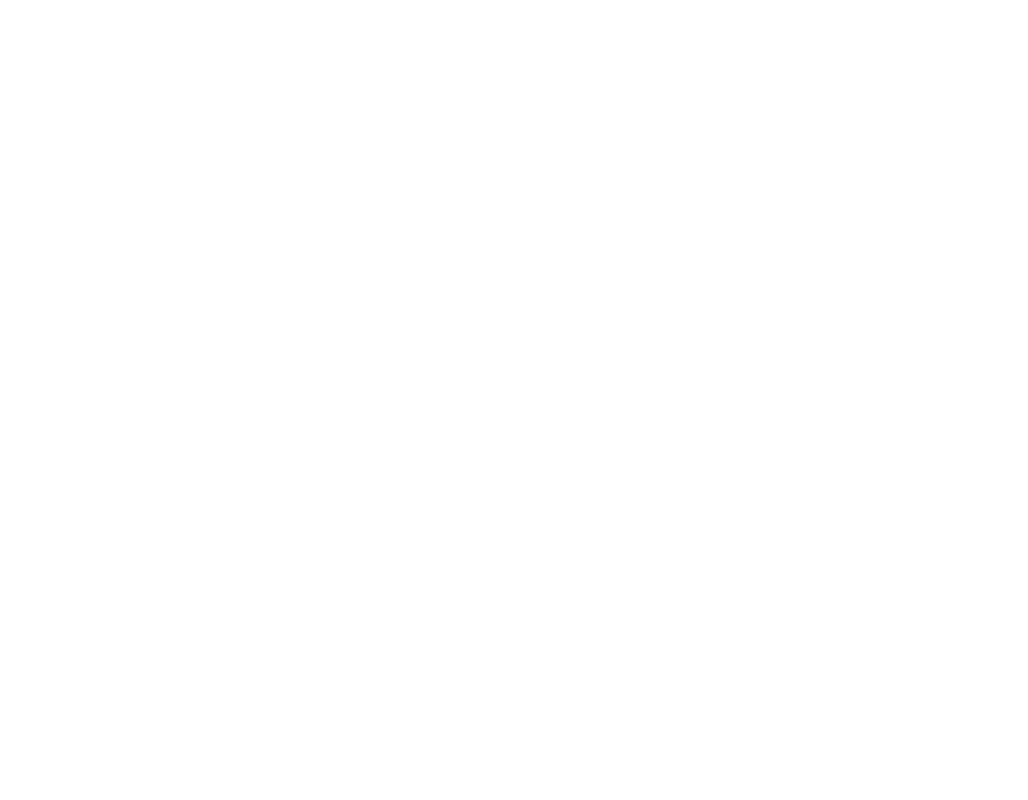
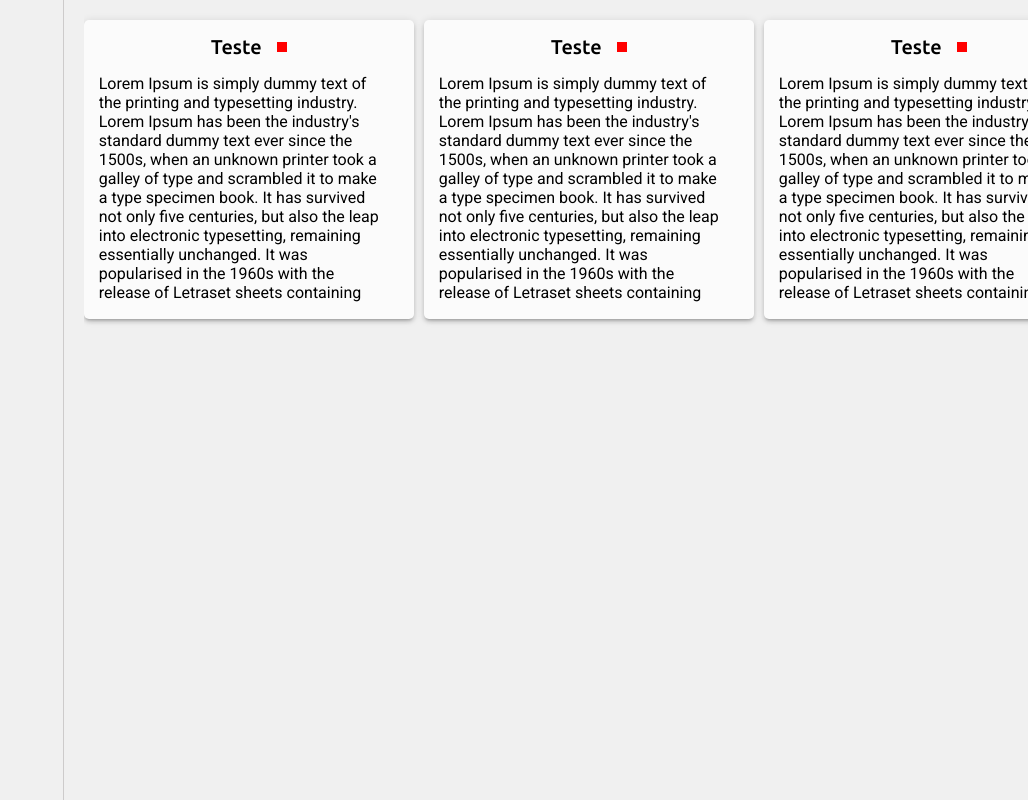
Before and after one commit to root-who/learn_notepad_list, a React (Create React App) app: page / in a window 1280 px wide. Shown: the whole page, without its empty margins (252-1280 px from the left). Built offline with nearby package versions, Linux system fonts and the light colour scheme.

Commit message:
feature: add card component and home page

```diff
--- a/public/index.html
+++ b/public/index.html
@@ -10,6 +10,9 @@
       content="Web site created using create-react-app"
     />
     <link rel="apple-touch-icon" href="%PUBLIC_URL%/logo192.png" />
+    <link rel="preconnect" href="https://fonts.googleapis.com">
+    <link rel="preconnect" href="https://fonts.gstatic.com" crossorigin>
+    <link href="https://fonts.googleapis.com/css2?family=Roboto:wght@100;300;400;500;700;900&family=Ubuntu:wght@300;400;500;700&display=swap" rel="stylesheet">
     <!--
       manifest.json provides metadata used when your web app is installed on a
       user's mobile device or desktop. See https://developers.google.com/web/fundamentals/web-app-manifest/
--- a/src/App.js
+++ b/src/App.js
@@ -1,8 +1,10 @@
 import React from "react";
+import Home from "./pages/Home/Home";
 
 function App() {
   return (
     <>
+      <Home/>
     </>
   );
 }
--- /dev/null
+++ b/src/components/Card/Card.jsx
@@ -0,0 +1,22 @@
+import React from "react";
+import "./style.css"
+
+const Card = ({data}) => {
+    return (
+        <>
+            <div className="cardContainer">
+                <header className="header">
+                    <h2 className="title">
+                        {data.title}
+                        <span style={{backgroundColor: data.segment.color}} className="segment"/>
+                    </h2>
+                </header>
+                <div className="contant_wrapper">
+                    <p className="content">{data.content}</p>
+                </div>
+            </div>
+        </>
+    );
+}
+
+export default Card;
--- /dev/null
+++ b/src/components/Card/style.css
@@ -0,0 +1,56 @@
+.cardContainer{
+    display: flex;
+    flex-direction: column;
+    box-shadow: 0px 3px 3px -2px rgba(0,0,0,0.2), 0px 3px 4px 0px rgba(0,0,0,0.14), 0px 1px 8px 0px rgba(0,0,0,0.12);
+    padding: 15px;
+    min-width: 300px;
+    align-items: center;
+    border-radius: 5px;
+    background-color: rgb(251, 251, 251);
+    height: fit-content;
+}
+
+.header{
+    display: flex;
+    margin-bottom: 15px;
+}
+
+.title{
+    font-size: 20px;
+    display: flex;
+    margin: 0 0;
+    align-items: center;
+    column-gap: 15px;
+    font-weight: 500;
+    font-family: 'Ubuntu', sans-serif;
+}
+
+.segment{
+    border: none;
+    width: 10px;
+    display: flex;
+    background-color: red;
+    height: 10px;
+}
+
+.contant_wrapper{
+    overflow:auto;
+    padding-right: 15px;
+    height: 230px;
+}
+
+.contant_wrapper::-webkit-scrollbar {
+    width: 5px;
+    background-color: rgb(223, 223, 223);
+    border-radius: 5px;
+}
+
+.contant_wrapper::-webkit-scrollbar-thumb {
+    background: #969696;
+    border-radius: 5px;
+}
+
+.content{
+    font-family: 'Roboto', sans-serif;
+    margin: 0 0;
+}
--- /dev/null
+++ b/src/index.css
@@ -0,0 +1,4 @@
+body{
+    background-color: rgb(240, 240, 240);
+    margin: 0 0;
+}
--- a/src/index.js
+++ b/src/index.js
@@ -1,5 +1,6 @@
 import React from 'react';
 import ReactDOM from 'react-dom/client';
+import './index.css'
 import App from './App';
 
 const root = ReactDOM.createRoot(document.getElementById('root'));
--- /dev/null
+++ b/src/pages/Home/Home.jsx
@@ -0,0 +1,34 @@
+import React from "react";
+import Card from "../../components/Card/Card";
+import "./style.css"
+
+const Home = () => {
+    const data = {
+        title:"Teste",
+        content: "Lorem Ipsum is simply dummy text of the printing and typesetting industry. Lorem Ipsum has been the industry's standard dummy text ever since the 1500s, when an unknown printer took a galley of type and scrambled it to make a type specimen book. It has survived not only five centuries, but also the leap into electronic typesetting, remaining essentially unchanged. It was popularised in the 1960s with the release of Letraset sheets containing Lorem Ipsum passages, and more recently with desktop publishing software like Aldus PageMaker including versions of Lorem Ipsum.",
+        segment : {
+          title: "Teste",
+          color : "red",
+        }
+      }
+
+    return (
+        <>
+            <div className="homeContainer">
+                <div className="sidebar">
+                    {/* Aqui entra o formulario */}
+                </div>
+                <div className="notes">
+                    <Card data={data}/>
+                    <Card data={data}/>
+                    <Card data={data}/>
+                    <Card data={data}/>
+                    <Card data={data}/>
+                    <Card data={data}/>
+                </div>
+            </div>
+        </>
+    );
+}
+
+export default Home;
--- /dev/null
+++ b/src/pages/Home/style.css
@@ -0,0 +1,37 @@
+.homeContainer{
+    display: flex;
+    align-items: flex-start;
+    justify-content: space-around;
+    column-gap: 20px;
+
+
+}
+
+.sidebar{
+    display: flex;
+    flex: 2;
+    height: 100vh;
+    border-right: 1px solid rgb(205, 203, 203);
+}
+
+.notes{
+    padding-top: 20px;
+    height: calc(100vh - 30px);
+    overflow-x: auto;
+    flex: 6;
+    display: flex;
+    row-gap: 10px;
+    column-gap: 10px;
+}
+
+.notes::-webkit-scrollbar {
+    height: 10px;
+
+    background-color: rgb(223, 223, 223);
+    border-radius: 5px;
+}
+
+.notes::-webkit-scrollbar-thumb {
+    background: #969696;
+    border-radius: 5px;
+}
```
Also changed, not shown: package.json (+7 -4 lines), 1 other file (tests, documents, lock files or other folders).
